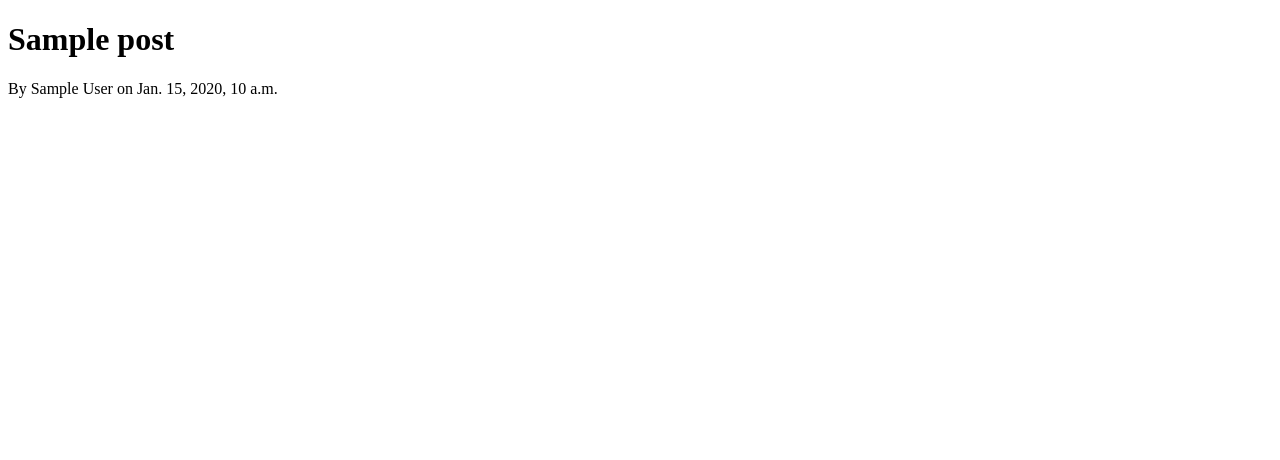
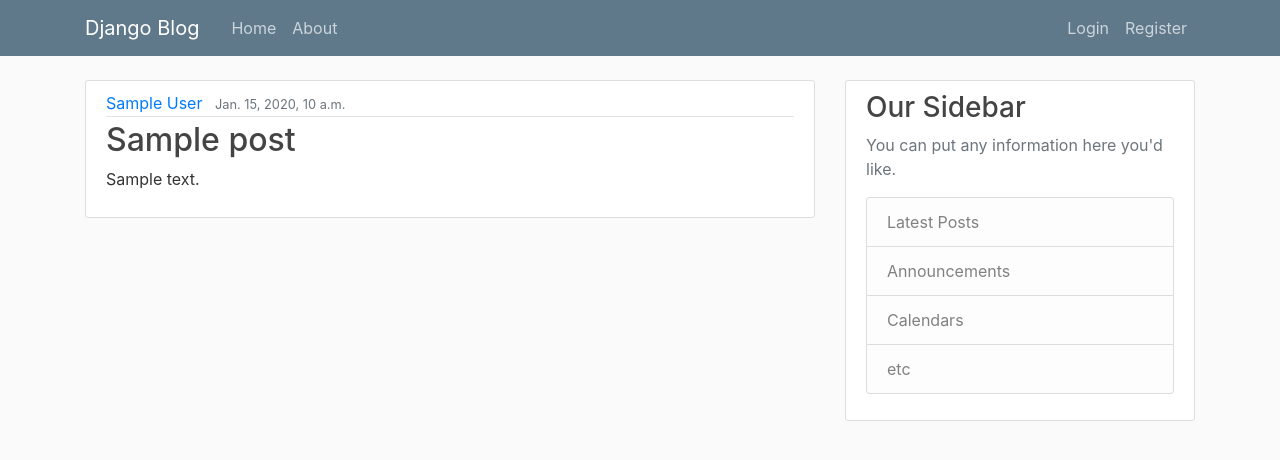
Before and after one commit to Vaasu-123/blog_app, a Django app: template blog/templates/blog/home.html in a window 1280 px wide. Shown: the top 460 px of the page. Run offline with Django 4.2, Linux system fonts and the light colour scheme; the template is opened without the code that fills it: most values are stand-ins (such as "Sample title", 1, 10 or a date in 2020); some libraries are stand-ins or nearby versions.

Commit message:
third video completed

```diff
--- /dev/null
+++ b/blog/static/blog/main.css
@@ -0,0 +1,84 @@
+body {
+    background: #fafafa;
+    color: #333333;
+    margin-top: 5rem;
+  }
+
+  h1, h2, h3, h4, h5, h6 {
+    color: #444444;
+  }
+
+  ul {
+    margin: 0;
+  }
+
+  .bg-steel {
+    background-color: #5f788a;
+  }
+
+  .site-header .navbar-nav .nav-link {
+    color: #cbd5db;
+  }
+
+  .site-header .navbar-nav .nav-link:hover {
+    color: #ffffff;
+  }
+
+  .site-header .navbar-nav .nav-link.active {
+    font-weight: 500;
+  }
+
+  .content-section {
+    background: #ffffff;
+    padding: 10px 20px;
+    border: 1px solid #dddddd;
+    border-radius: 3px;
+    margin-bottom: 20px;
+  }
+
+  .article-title {
+    color: #444444;
+  }
+
+  a.article-title:hover {
+    color: #428bca;
+    text-decoration: none;
+  }
+
+  .article-content {
+    white-space: pre-line;
+  }
+
+  .article-img {
+    height: 65px;
+    width: 65px;
+    margin-right: 16px;
+  }
+
+  .article-metadata {
+    padding-bottom: 1px;
+    margin-bottom: 4px;
+    border-bottom: 1px solid #e3e3e3
+  }
+
+  .article-metadata a:hover {
+    color: #333;
+    text-decoration: none;
+  }
+
+  .article-svg {
+    width: 25px;
+    height: 25px;
+    vertical-align: middle;
+  }
+
+  .account-img {
+    height: 125px;
+    width: 125px;
+    margin-right: 20px;
+    margin-bottom: 16px;
+  }
+
+  .account-heading {
+    font-size: 2.5rem;
+  }
--- a/blog/templates/blog/base.html
+++ b/blog/templates/blog/base.html
@@ -1,16 +1,70 @@
+{% load static %}
 <!DOCTYPE html>
 <html>
+<head>
 
-<head>
+    <!-- Required meta tags -->
+    <meta charset="utf-8">
+    <meta name="viewport" content="width=device-width, initial-scale=1, shrink-to-fit=no">
+
+    <!-- Bootstrap CSS -->
+    <link rel="stylesheet" href="https://maxcdn.bootstrapcdn.com/bootstrap/4.0.0/css/bootstrap.min.css" integrity="sha384-Gn5384xqQ1aoWXA+058RXPxPg6fy4IWvTNh0E263XmFcJlSAwiGgFAW/dAiS6JXm" crossorigin="anonymous">
+
+    <link rel="stylesheet" type="text/css" href="{% static 'blog/main.css' %}">
+
     {% if title %}
-    <title>Django Blog - {{title}}</title>
+        <title>Django Blog - {{ title }}</title>
     {% else %}
-    <title>Siemens</title>
+        <title>Django Blog</title>
     {% endif %}
 </head>
+<body>
+    <header class="site-header">
+      <nav class="navbar navbar-expand-md navbar-dark bg-steel fixed-top">
+        <div class="container">
+          <a class="navbar-brand mr-4" href="{% url 'blog-home' %}">Django Blog</a>
+          <button class="navbar-toggler" type="button" data-toggle="collapse" data-target="#navbarToggle" aria-controls="navbarToggle" aria-expanded="false" aria-label="Toggle navigation">
+          <span class="navbar-toggler-icon"></span>
+          </button>
+          <div class="collapse navbar-collapse" id="navbarToggle">
+            <div class="navbar-nav mr-auto">
+              <a class="nav-item nav-link" href="{% url 'blog-home' %}">Home</a>
+              <a class="nav-item nav-link" href="{% url 'blog-about' %}">About</a>
+            </div>
+            <!-- Navbar Right Side -->
+            <div class="navbar-nav">
+              <a class="nav-item nav-link" href="#">Login</a>
+              <a class="nav-item nav-link" href="#">Register</a>
+            </div>
+          </div>
+        </div>
+      </nav>
+    </header>
+    <main role="main" class="container">
+      <div class="row">
+        <div class="col-md-8">
+          {% block content %}{% endblock %}
+        </div>
+        <div class="col-md-4">
+          <div class="content-section">
+            <h3>Our Sidebar</h3>
+            <p class='text-muted'>You can put any information here you'd like.
+              <ul class="list-group">
+                <li class="list-group-item list-group-item-light">Latest Posts</li>
+                <li class="list-group-item list-group-item-light">Announcements</li>
+                <li class="list-group-item list-group-item-light">Calendars</li>
+                <li class="list-group-item list-group-item-light">etc</li>
+              </ul>
+            </p>
+          </div>
+        </div>
+      </div>
+    </main>
 
-<body>
-    {% block content %}{% endblock %}
+    <!-- Optional JavaScript -->
+    <!-- jQuery first, then Popper.js, then Bootstrap JS -->
+    <script src="https://code.jquery.com/jquery-3.2.1.slim.min.js" integrity="sha384-KJ3o2DKtIkvYIK3UENzmM7KCkRr/rE9/Qpg6aAZGJwFDMVNA/GpGFF93hXpG5KkN" crossorigin="anonymous"></script>
+    <script src="https://cdnjs.cloudflare.com/ajax/libs/popper.js/1.12.9/umd/popper.min.js" integrity="sha384-ApNbgh9B+Y1QKtv3Rn7W3mgPxhU9K/ScQsAP7hUibX39j7fakFPskvXusvfa0b4Q" crossorigin="anonymous"></script>
+    <script src="https://maxcdn.bootstrapcdn.com/bootstrap/4.0.0/js/bootstrap.min.js" integrity="sha384-JZR6Spejh4U02d8jOt6vLEHfe/JQGiRRSQQxSfFWpi1MquVdAyjUar5+76PVCmYl" crossorigin="anonymous"></script>
 </body>
-
 </html>
--- a/blog/templates/blog/home.html
+++ b/blog/templates/blog/home.html
@@ -1,7 +1,15 @@
 {% extends "blog/base.html" %}
 {% block content %}
     {% for post in posts %}
-        <h1>{{post.title}}</h1>
-        <p>By {{post.author}} on {{post.date_posted}}</p>
+        <article class="media content-section">
+          <div class="media-body">
+            <div class="article-metadata">
+              <a class="mr-2" href="#">{{ post.author }}</a>
+              <small class="text-muted">{{ post.date_posted }}</small>
+            </div>
+            <h2><a class="article-title" href="#">{{ post.title }}</a></h2>
+            <p class="article-content">{{ post.content }}</p>
+          </div>
+        </article>
     {% endfor %}
-{% endblock %}
+{% endblock content %}
--- a/first_project/urls.py
+++ b/first_project/urls.py
@@ -19,5 +19,5 @@ from django.urls import path, include
 
 urlpatterns = [
     path('admin/', admin.site.urls),
-    path('blog/', include('blog.urls')),
+    path('', include('blog.urls')),
 ]
```
Also changed, not shown: blog/templates/blog/about.html (+4 -16 lines).
